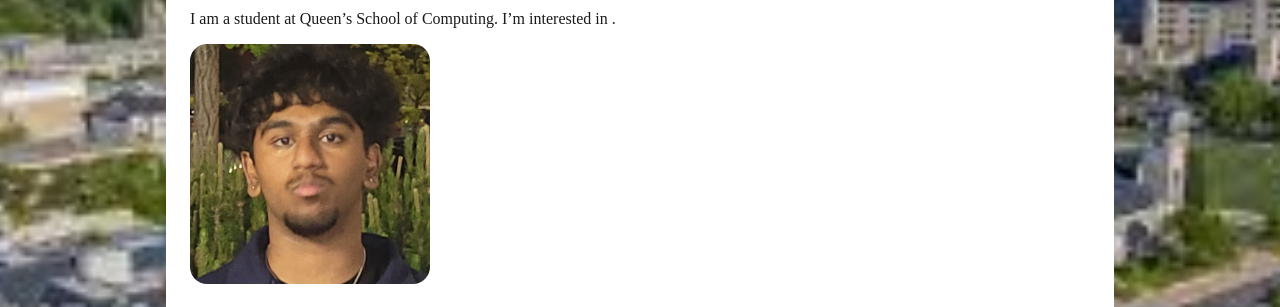
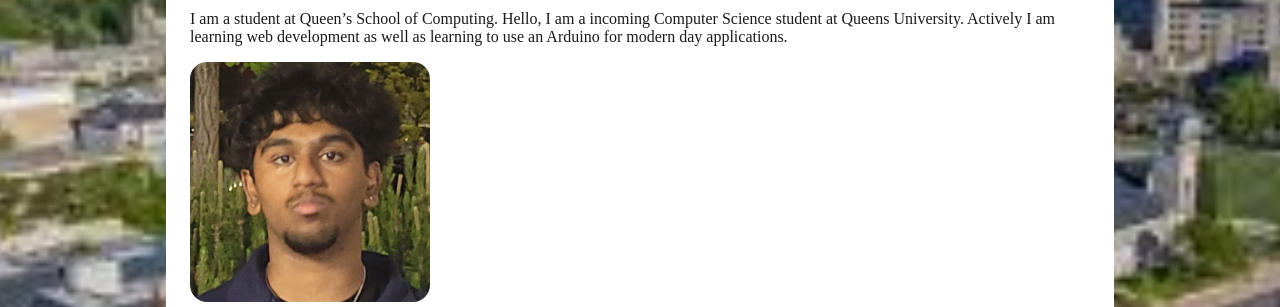
Before and after one commit to Harish-Kan/queens-student-page, a plain HTML site: page index.html in a window 1280 px wide. Shown: the part 251-558 px from the top of the page. Drawn offline with Linux system fonts and the light colour scheme.

Commit message:
Update index.html

```diff
--- a/index.html
+++ b/index.html
@@ -16,7 +16,7 @@
     <main>
       <!-- ====== ABOUT SECTION (edit the text) ====== -->
       <h2>About Me</h2>
-      <p>I am a student at Queen’s School of Computing. I’m interested in <!-- replace with interests -->.</p>
+      <p>I am a student at Queen’s School of Computing. Hello, I am a incoming Computer Science student at Queens University. Actively I am learning web development as well as learning to use an Arduino for modern day applications.</p>
 
       <!-- ====== PHOTO (upload me.jpg to repo root, then update the src below) ====== -->
      <img src="hairsh's pic.jpg" alt="Photo of Your Name" width="240" height="240" />
```
